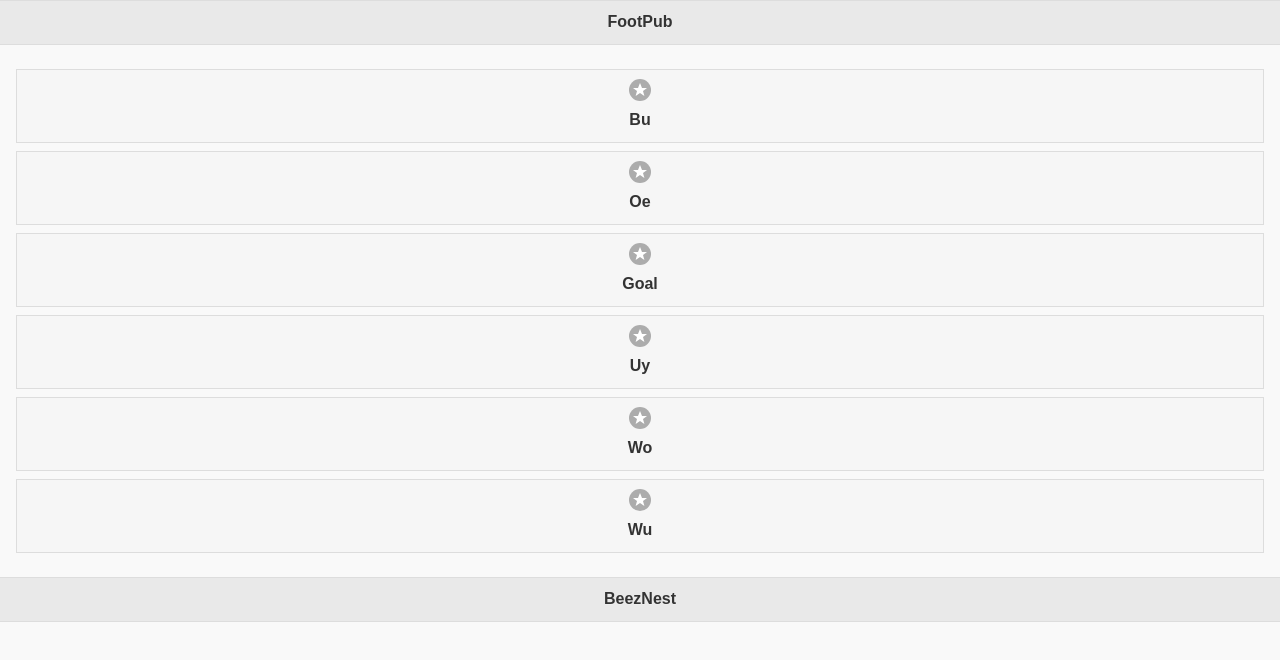
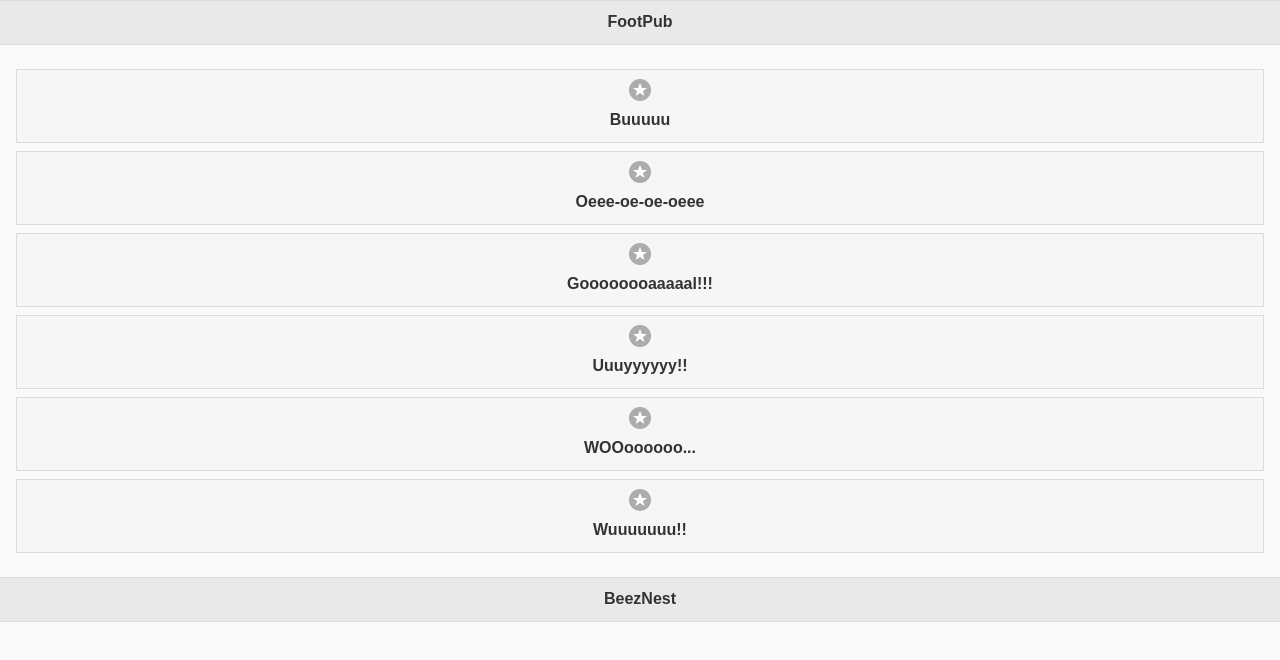
Before and after one commit to beeznest/footpub, a plain HTML site: page www/index.html in a window 1280 px wide. Drawn offline with Linux system fonts and the light colour scheme.

Commit message:
Update button names

```diff
--- a/www/index.html
+++ b/www/index.html
@@ -17,12 +17,12 @@
                 <h1>FootPub</h1>
             </div>
             <div role="main" class="ui-content">
-                <a href="#" id="btn-bu" class="ui-btn ui-icon-star ui-btn-icon-top">Bu</a>
-                <a href="#" id="btn-Oe" class="ui-btn ui-icon-star ui-btn-icon-top">Oe</a>
-                <a href="#" id="btn-goal" class="ui-btn ui-icon-star ui-btn-icon-top">Goal</a>
-                <a href="#" id="btn-uy" class="ui-btn ui-icon-star ui-btn-icon-top">Uy</a>
-                <a href="#" id="btn-wo" class="ui-btn ui-icon-star ui-btn-icon-top">Wo</a>
-                <a href="#" id="btn-wu" class="ui-btn ui-icon-star ui-btn-icon-top">Wu</a>
+                <a href="#" id="btn-bu" class="ui-btn ui-icon-star ui-btn-icon-top">Buuuuu</a>
+                <a href="#" id="btn-Oe" class="ui-btn ui-icon-star ui-btn-icon-top">Oeee-oe-oe-oeee</a>
+                <a href="#" id="btn-goal" class="ui-btn ui-icon-star ui-btn-icon-top">Goooooooaaaaal!!!</a>
+                <a href="#" id="btn-uy" class="ui-btn ui-icon-star ui-btn-icon-top">Uuuyyyyyy!!</a>
+                <a href="#" id="btn-wo" class="ui-btn ui-icon-star ui-btn-icon-top">WOOoooooo...</a>
+                <a href="#" id="btn-wu" class="ui-btn ui-icon-star ui-btn-icon-top">Wuuuuuuu!!</a>
             </div>
             <div data-role="footer">
                 <h4>BeezNest</h4>
```
